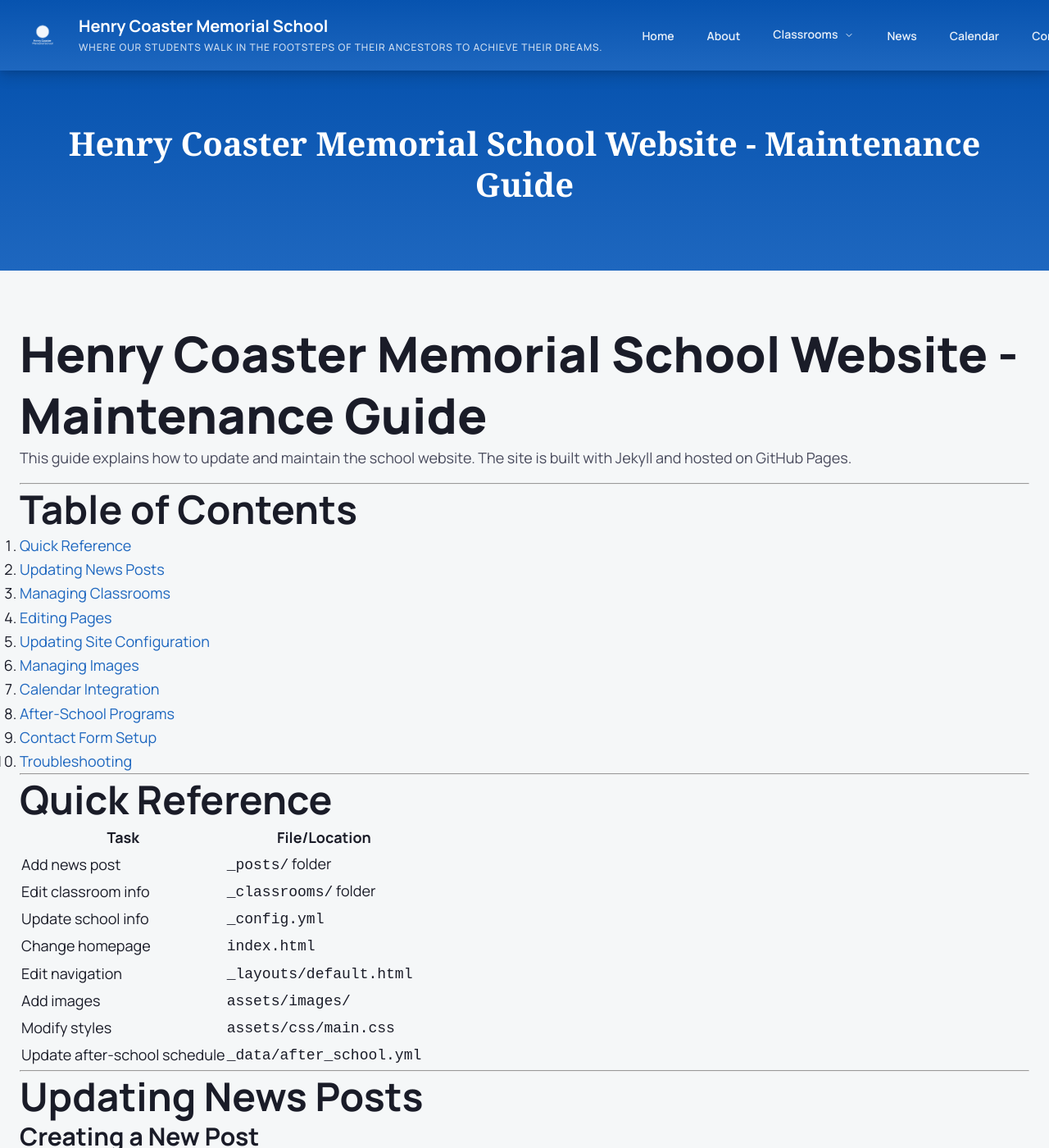
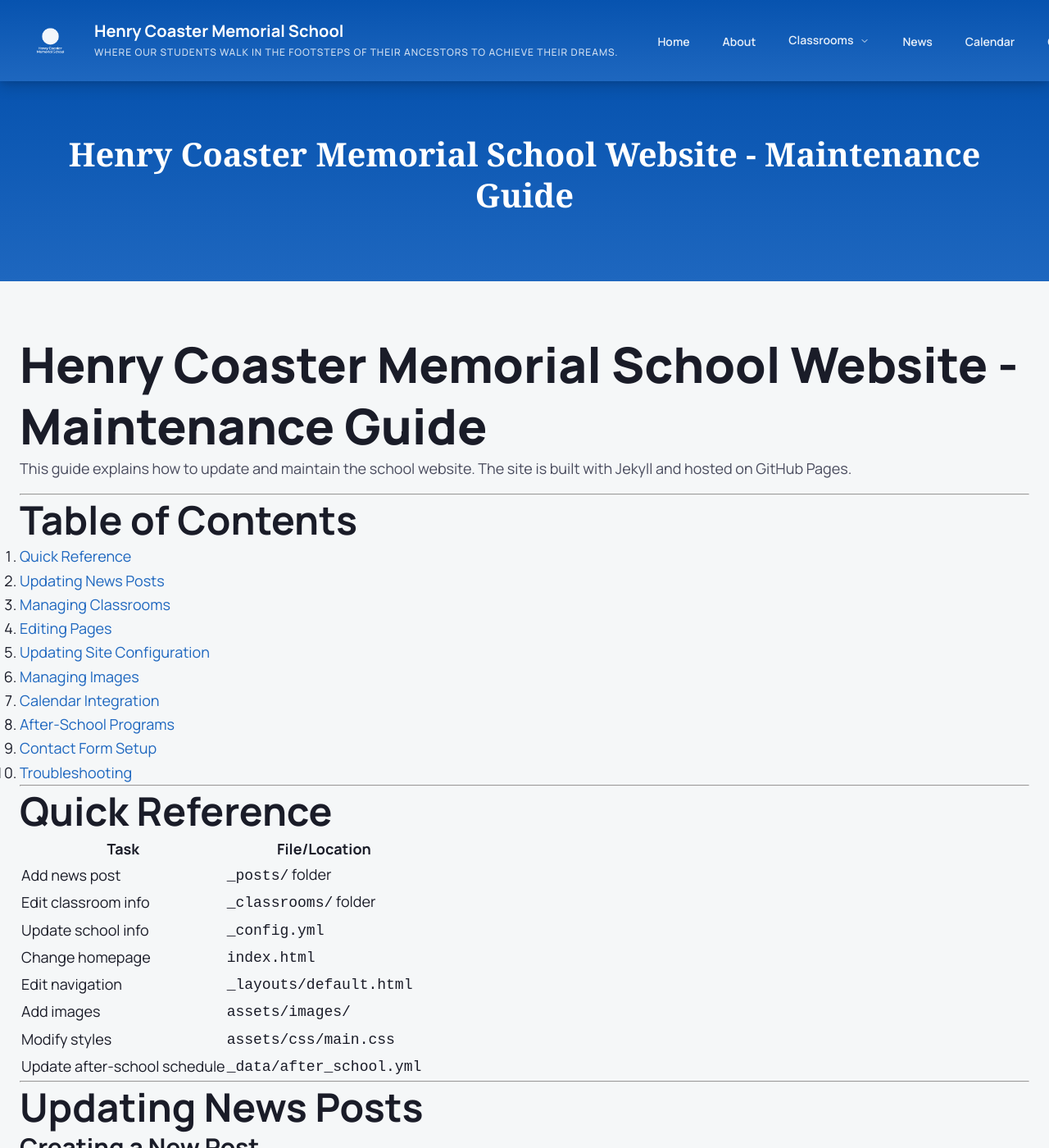
Before and after one commit to reckegabe58/HCMS, a Jekyll site: the page built from README-MAINTENANCE.md, in a window 1280 px wide and 1400 px high. Shown: the whole window at 82% size. Built offline with Jekyll 4.4.1, drawn with Linux system fonts in a browser that asks for light colours; our own code applies the rules of GitHub Pages for plain Markdown files.

Commit message:
Revert to darker overlay and scale up header logo to 75px

```diff
--- a/assets/css/main.css
+++ b/assets/css/main.css
@@ -314,8 +314,8 @@ a:hover {
 }
 
 .logo-image {
-  width: 56px;
-  height: 56px;
+  width: 75px;
+  height: 75px;
   object-fit: contain;
   filter: brightness(0) invert(1);
   opacity: 0.95;
@@ -489,10 +489,10 @@ a:hover {
   height: 100%;
   background: linear-gradient(
     90deg,
-    rgba(26, 28, 40, 0.7) 0%,
-    rgba(26, 28, 40, 0.5) 40%,
-    rgba(26, 28, 40, 0.2) 70%,
-    rgba(26, 28, 40, 0.1) 100%
+    rgba(26, 28, 40, 0.92) 0%,
+    rgba(26, 28, 40, 0.85) 30%,
+    rgba(26, 28, 40, 0.6) 60%,
+    rgba(26, 28, 40, 0.3) 100%
   );
   z-index: 1;
 }
```
